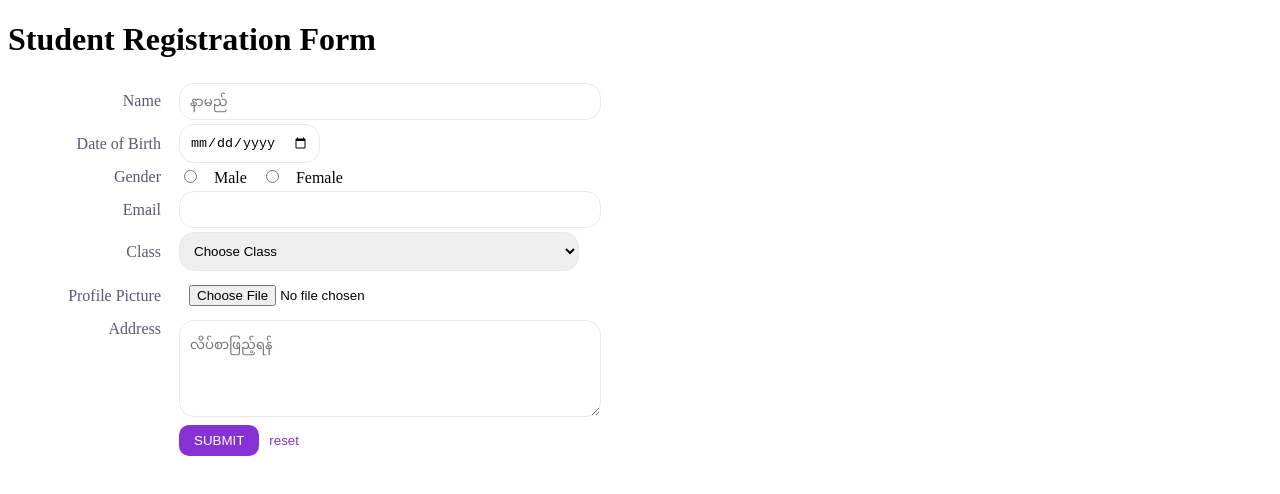
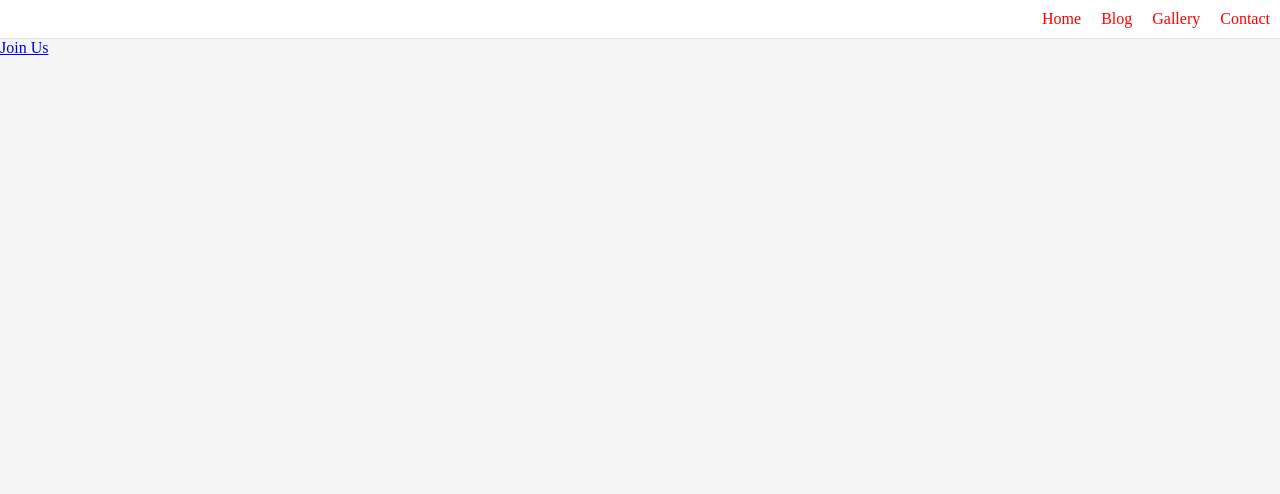
Before and after one commit to AungMyoMinJY/Web-Foundation, a plain HTML site: page index.html in a window 1280 px wide. Drawn offline with Linux system fonts and the light colour scheme.

Commit message:
Day8 update

```diff
--- a/index.html
+++ b/index.html
@@ -3,116 +3,55 @@
 <head>
 	<meta charset="UTF-8">
 	<meta name="viewport" content="width=device-width, initial-scale=1.0">
-	<title>Student Registeration Form</title>
+	<title>Navigation Style</title>
+
 	<style>
-		h1 {
-
+		body {
+			background: whitesmoke;
+			margin: 0;
 		}
-		/*td {
-			padding-right: 40px;
-			padding-bottom: 5px;
-		}*/
-		td:first-child {
-			width: 150px;
-			padding-right: 15px;
-			color: #575a6f;
-
+		nav {
+			background: #ffffff;
+			border-bottom: 1px solid #e3e3e3;
+			display: flex;
+			justify-content: space-between;
 		}
-		.r {
-			border-radius: 15px;
+		ul {
+			margin: 0;
+			display: flex;
 		}
-		.s {
-			border: 1px solid #e6e8ea;
+		nav ul li {
+			list-style: none;
 		}
-		.n {
-			width: 400px;
+		nav ul li a {
+			text-decoration: none;
+			padding: 10px;
+			display: inline-block;
+			color: red;
 		}
-		.spacing {
-			padding: 10px;
-		}
-		.s-btn {
-			padding: 8px 15px;
-			background: #8431D5;
-			color: #ffffff;
-			border-radius: 10px;
-			border: none;
-			text-transform: uppercase;
-			cursor: pointer;
-		}
-		.s-btn:hover {
-			background: gold;
-		}
-		.reset-btn {
-			background: none;
-			border: none;
-			color: #8431D5;
-
-			cursor: pointer;
-		}
-		.reset-btn:hover {
-			color: gold;
-			text-decoration: underline;
+		nav ul li a:hover {
+			border-bottom: 2px solid red;
+			padding-bottom: 8px;
 		}
 	</style>
 </head>
+
 <body>
-	<h1>Student Registration Form</h1>
+	<nav>
+		<a href="#">
+			<img src="logo.png" alt="">
+		</a>
 
-	<form action="#">
-		<table>
-			<tr>
-				<td align="right"><label for="name">Name</label></td>
-				<td><input class="n r s spacing" required type="text" placeholder="နာမည်" name="name"	id="name "></td>
-			</tr>
-			<tr>
-				<td align="right"><label for="dob">Date of Birth</label></td>
-				<td><input class="r s spacing" type="date" name="dob" id="dob"></td>
-			</tr>
+		<ul>
 
-			<tr>
-				<td align="right">Gender</td>
-				<td>
-					<input  type="radio" name="gender" id="male">
-					<label class="spacing" for="male">Male</label>
+			<li><a href="#">Home</a></li>
+			<li><a href="#">Blog</a></li>
+			<li><a href="#">Gallery</a></li>
+			<li><a href="#">Contact</a></li>
+		</ul>
+	</nav>
 
-					<input type="radio" name="gender" id="female">
-					<label class="spacing" for="female">Female</label>
-				</td>
-			</tr>
-			<tr>
-				<td align="right"><label for="email">Email</label></td>
-				<td><input class="n r s spacing" type="email" name="email" id="email"></td>
-			</tr>
-			<tr>
-				<td align="right"><label  for="class">Class</label></td>
-				<td>
-					<select class="n r s spacing" name="calss" id="class">
-						<option value="">Choose Class</option>
-						<option value="kg">Kinder Garden</option>
-						<option value="g1">Grade 1</option>
-						<option value="g2">Grade 2</option>
-						<option value="g3">Grade 3</option>
-						<option value="g4">Grade 4</option>
-					</select>
-				</td>
-			</tr>
-				<tr>
-				<td align="right"><label for="pp">Profile Picture</label></td>
-			<td><input class="spacing" type="file" name="pp" id="pp"></td>
-			</tr>
-			<tr>
-				<td align="right" valign="top" ><label for="address">Address</label></td>
-				<td><textarea class="n r s spacing" name="address" id="address" cols="30" rows="5" placeholder="လိပ်စာဖြည့်ရန်"></textarea>
-				</td>
-			</tr>
-			<tr>
-				<td></td>
-				<td colspan="2">
-					<input class="s-btn" type="submit" value="submit">
-					<input class="reset-btn" type="reset" value="reset">
-				</td>
-			</tr>
-		</table>
-	</form>
+	<a href="#">Join Us</a>
+
 </body>
 </html>
```
